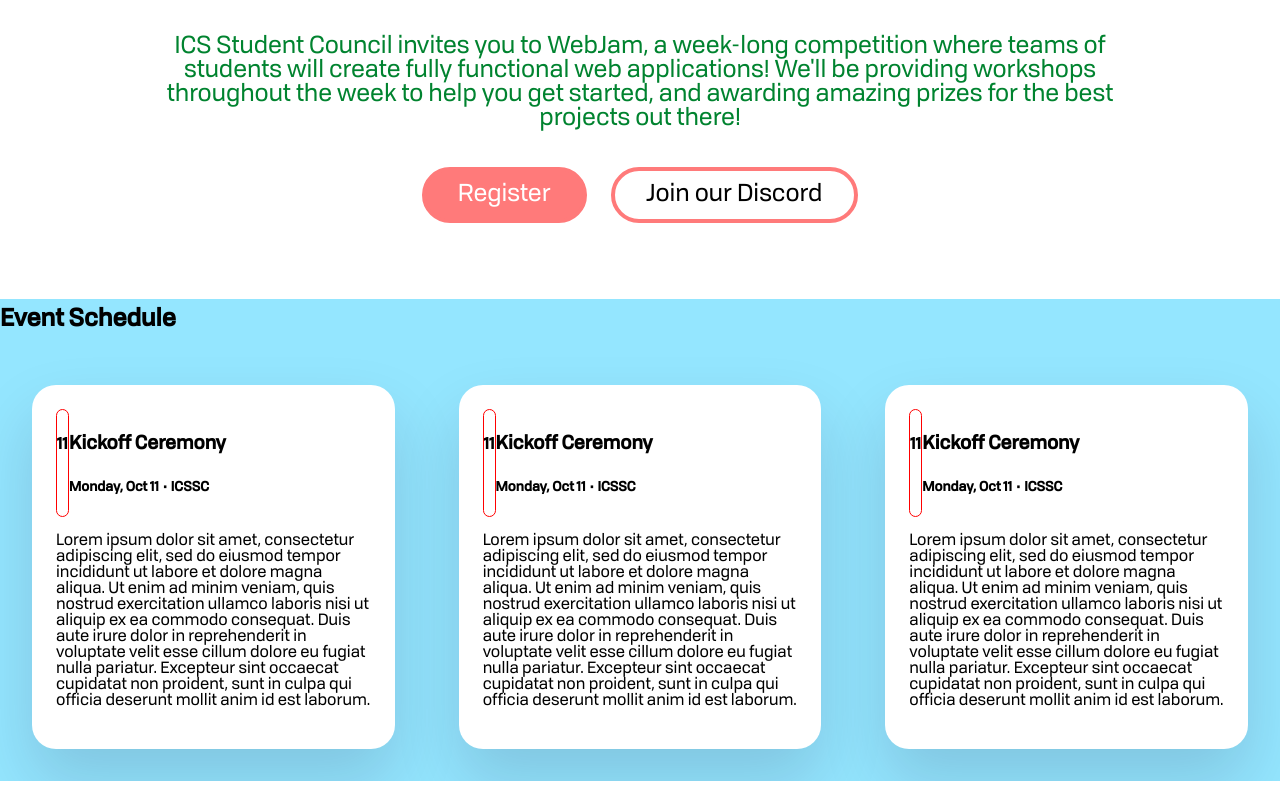
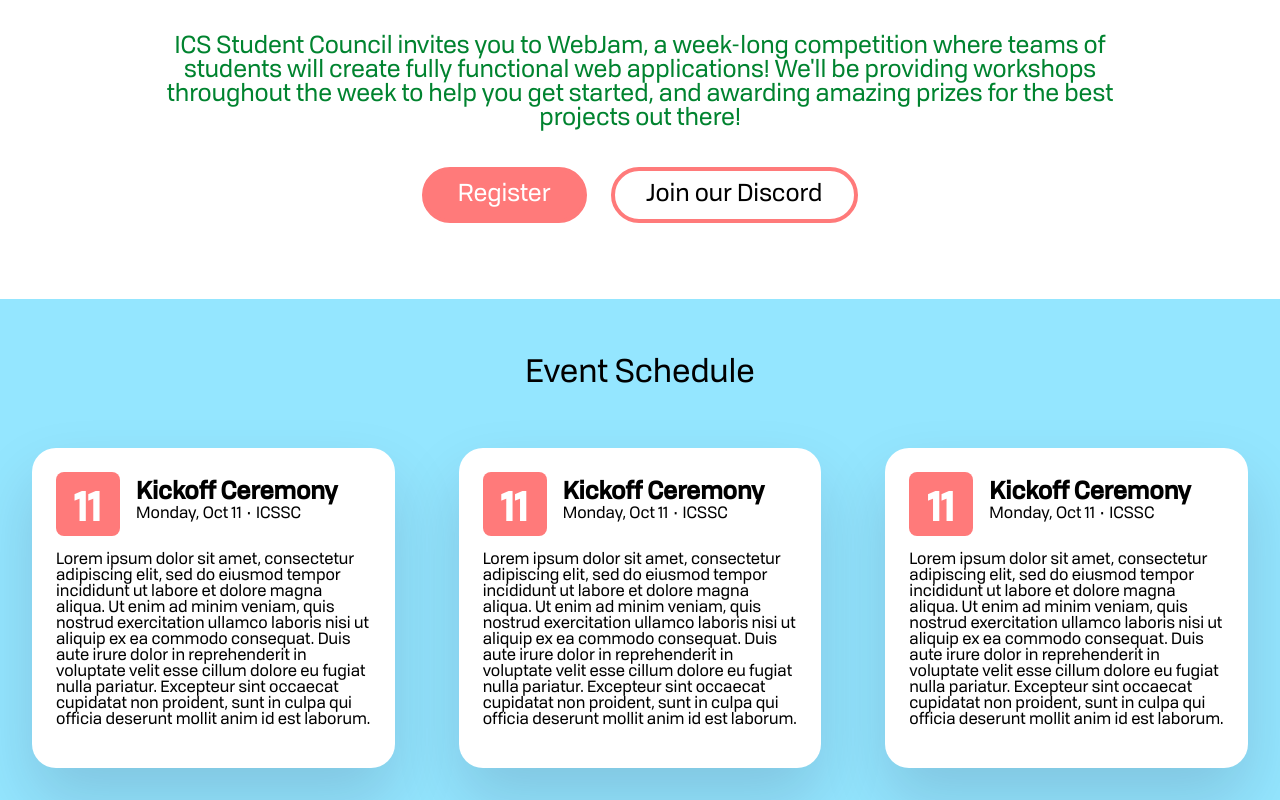
Before and after one commit to ryanmohta/webjam-2021, a React (Create React App) app: page / in a window 1280 px wide. Shown: the part 753-1553 px from the top of the page. Built offline with nearby package versions, Linux system fonts and the light colour scheme.

Commit message:
Updated event card

```diff
--- a/src/App.js
+++ b/src/App.js
@@ -28,11 +28,11 @@ function App() {
 function Event(props) {
   return (
     <div className="Event">
-      <div className="Event-header">
-        <div className="Event-date">
+      <div className="header">
+        <div className="date">
           <h4>{ props.shortDate }</h4>
         </div>
-        <div className="Event-headerText">
+        <div className="text">
           <h3>{ props.name }</h3>
           <h5>{ props.info }</h5>
         </div>
--- a/src/App.scss
+++ b/src/App.scss
@@ -30,7 +30,14 @@
 }
 
 .schedule {
+  padding-top: 32px;
   background-color: rgb(148, 230, 255);
+
+  h2 {
+    text-align: center;
+    font-weight: 400;
+    font-size: 32px;
+  }
 
   .events {
     display: grid;
@@ -44,13 +51,32 @@
   padding: 24px;
   margin: 32px;
   border-radius: 24px;
+
+  .header {
+    display: flex;
+
+    .date {
+      background: rgb(255, 122, 122);
+      border-radius: 8px;
+      width: 64px; height: 64px;
+      display: flex;
+      align-items: center;
+      justify-content: center;
+
+      h4 {
+        color: white;
+        margin: 0;
+        font-size: 40px;
+      }
+    }
+
+    .text {
+      margin-left: 16px;
+
+      h3, h5 { margin: 0; }
+
+      h3 { font-size: 24px; }
+      h5 { font-size: 16px; font-weight: 400; }
+    }
+  }
 }
-
-.Event-header {
-  display: flex;
-}
-
-.Event-date {
-  border: 1px solid red;
-  border-radius: 8px;
-}
```
